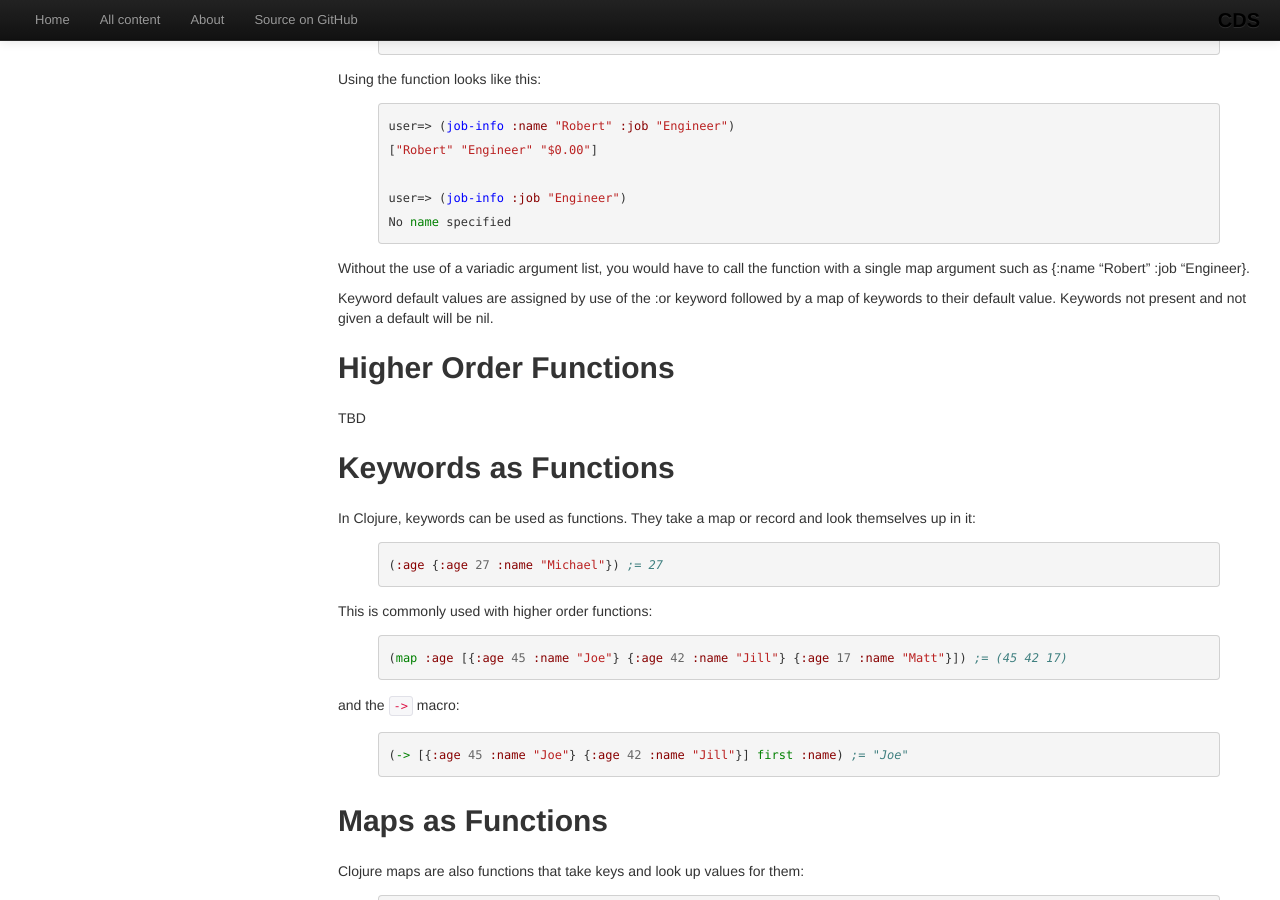
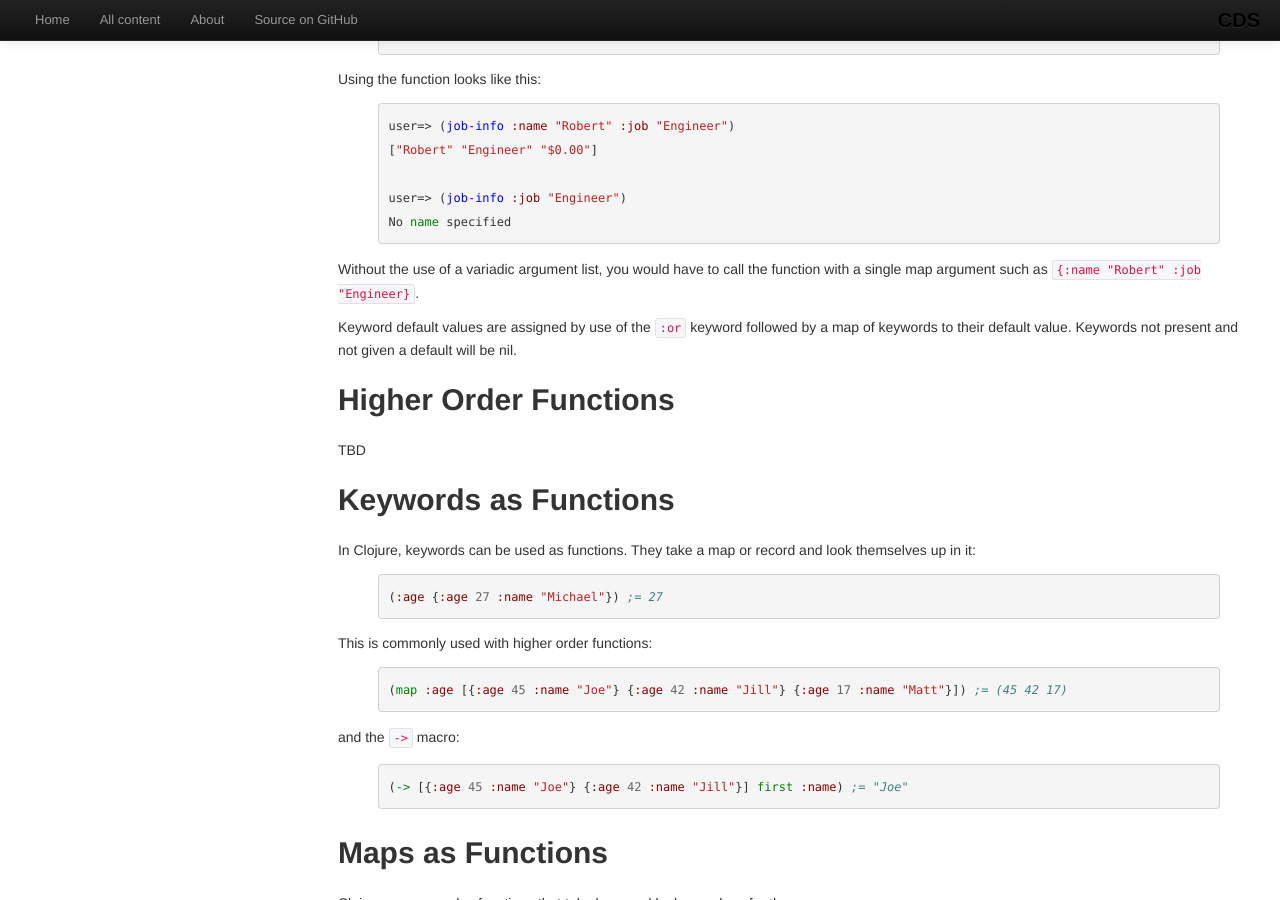
Before and after one commit to clojuredocs/guides, a Jekyll site: the page built from articles/language/functions.md, in a window 1280 px wide and 900 px high, scrolled down 6675 px. Built offline with Jekyll 4.4.1, drawn with Linux system fonts in a browser that asks for light colours; some web fonts are replaced; Markdown is read by kramdown in place of the engine named in the settings.

Commit message:
Cosmetics

```diff
--- a/articles/language/functions.md
+++ b/articles/language/functions.md
@@ -381,9 +381,10 @@ user=> (job-info :job "Engineer")
 No name specified
 {% endhighlight %}
 
-Without the use of a variadic argument list, you would have to call the function with a single map argument such as {:name "Robert" :job "Engineer}.
+Without the use of a variadic argument list, you would have to call the function with a single map argument such as `{:name "Robert" :job "Engineer}`.
 
-Keyword default values are assigned by use of the :or keyword followed by a map of keywords to their default value. Keywords not present and not given a default will be nil.
+Keyword default values are assigned by use of the `:or` keyword followed by a map of keywords to their default value.
+Keywords not present and not given a default will be nil.
 
 ## Higher Order Functions
 
```
